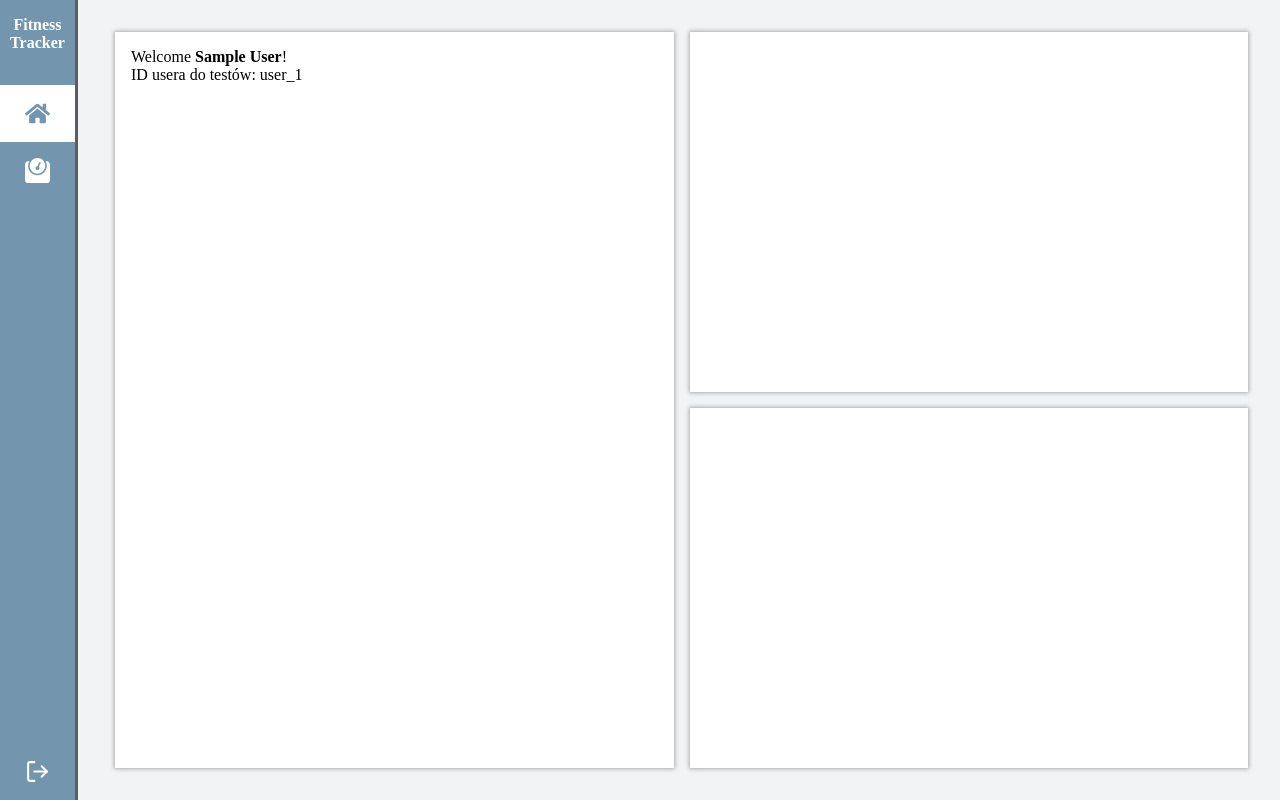
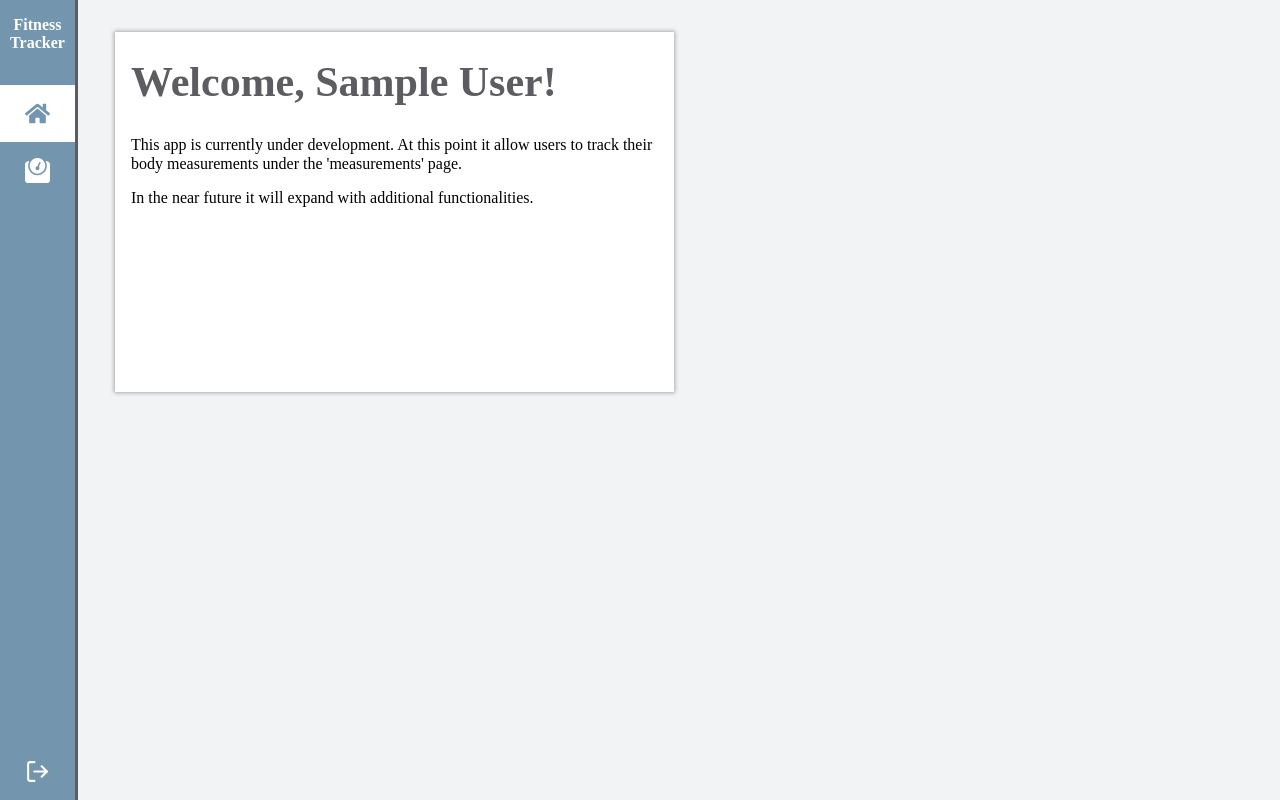
Before and after one commit to rvfvl/Fitness-Tracker, a React (Create React App) app: page / in a window 1280 px wide. Built offline with nearby package versions, Linux system fonts and the light colour scheme; no server answers; sample sign-in values are in the browser's storage.

Commit message:
Fixed some component issues.

```diff
--- a/src/components/SidePanel.js
+++ b/src/components/SidePanel.js
@@ -26,6 +26,7 @@ const StyledLogOutButton = styled.div`
   display: flex;
   justify-content: center;
   padding: 1rem 0;
+  cursor: pointer;
 
   svg {
     width: 25px;
--- a/src/pages/Dashboard.js
+++ b/src/pages/Dashboard.js
@@ -2,18 +2,23 @@ import React, { useContext } from "react";
 import LoggedUserTemplate from "templates/LoggedUserTemplate";
 import Container from "components/Container";
 import { FirebaseAuthContext } from "context/FirebaseAuthProvider";
+import Title from "components/Title";
 
 const Dashboard = () => {
   const { currentUser } = useContext(FirebaseAuthContext);
 
   return (
     <LoggedUserTemplate>
-      <Container row="2">
-        Welcome <strong>{currentUser.displayName}</strong>! <br />
-        ID usera do testów: {currentUser.uid}
+      <Container>
+        <Title>Welcome, {currentUser.displayName}!</Title>
+        <p>
+          This app is currently under development. At this point it allow users
+          to track their body measurements under the 'measurements' page.
+        </p>
+        <p>
+          In the near future it will expand with additional functionalities.
+        </p>
       </Container>
-      <Container />
-      <Container />
     </LoggedUserTemplate>
   );
 };
--- a/src/pages/ResetPassword.js
+++ b/src/pages/ResetPassword.js
@@ -8,6 +8,7 @@ import Title from "components/Title";
 import Input from "components/Input";
 import Button from "components/Button";
 import Badge from "components/Badge";
+import Link from "components/Link";
 
 const ResetPasswordWrapper = styled.div`
   position: absolute;
@@ -59,6 +60,9 @@ const ResetPassword = () => {
         <Button type="submit" style={{ marginTop: "1rem" }}>
           Reset Password
         </Button>
+        <div style={{ margin: "1rem 0" }}>
+          <Link to="/signin">Sign in</Link>
+        </div>
       </form>
       {error && <Badge danger>{error}</Badge>}
       {!error && showError()}
```
